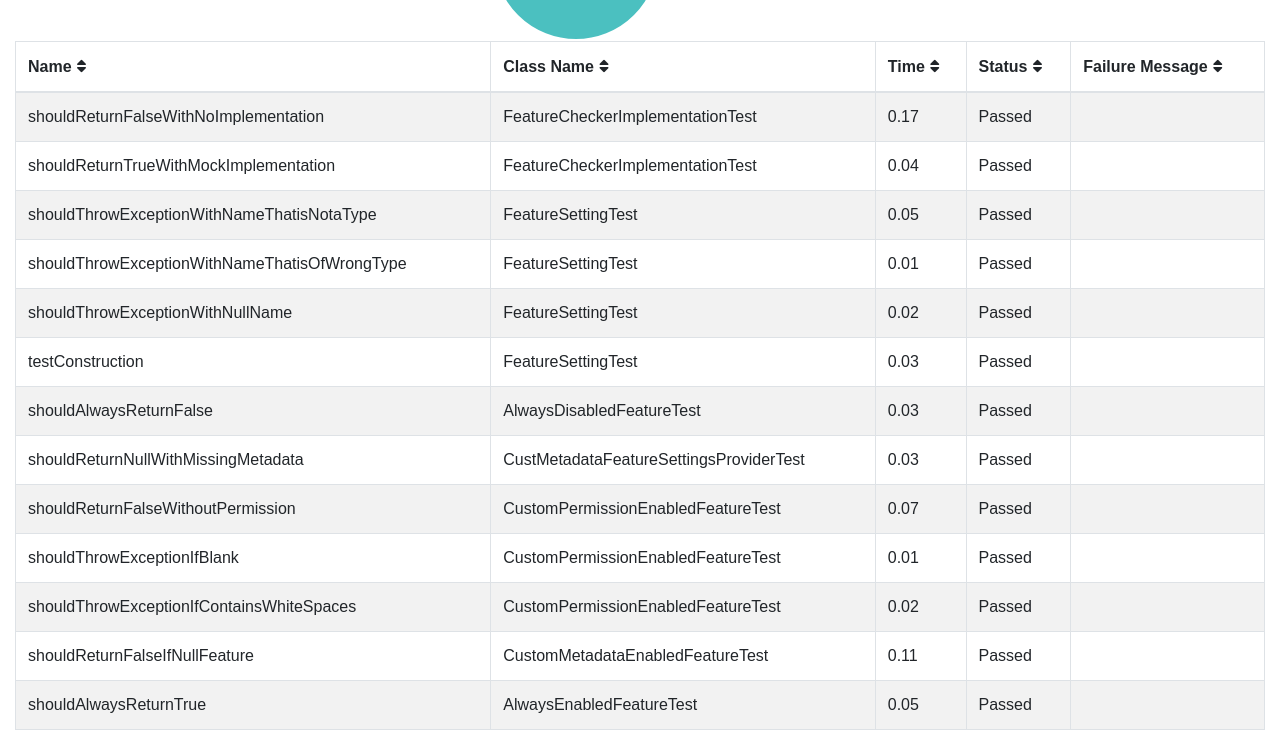
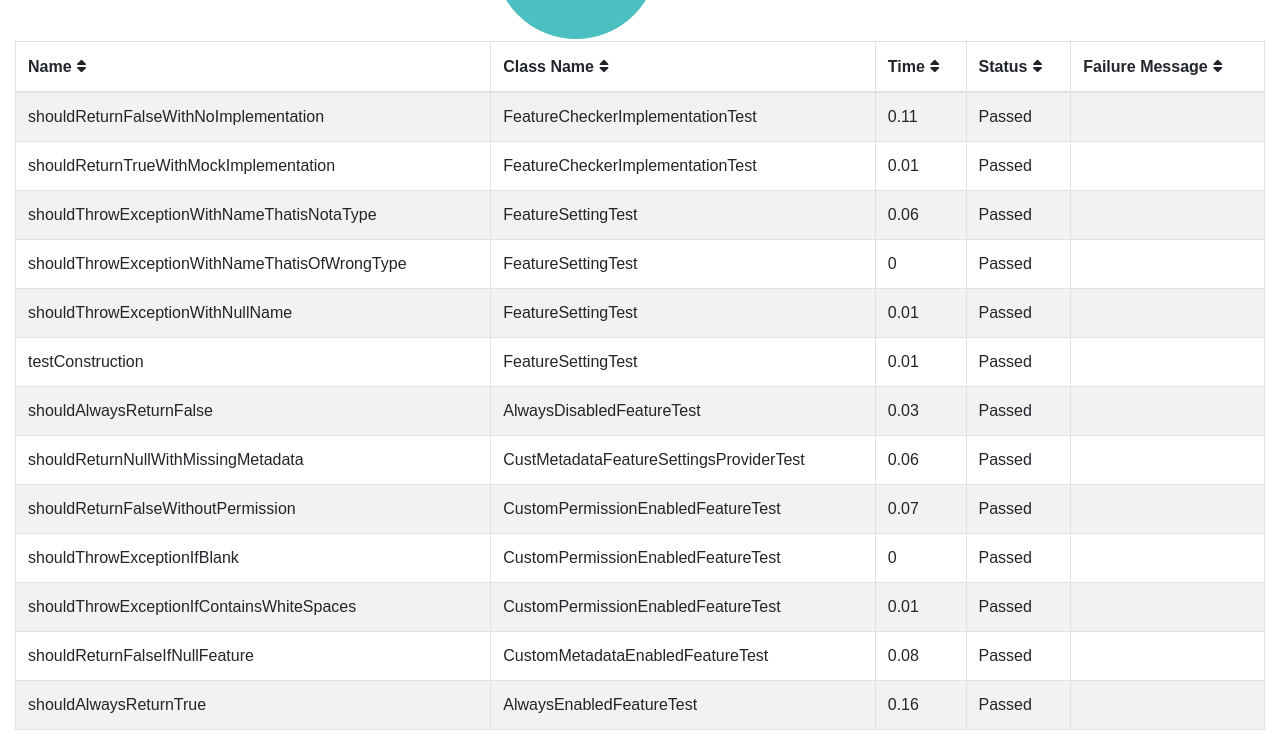
Before and after one commit to flxbl-io/sfops-dashboard, a Jekyll site: the page apextestResults/qa.html, which Jekyll copies as it is, in a window 1280 px wide. Shown: the part 305-1048 px from the top of the page. Built offline with Jekyll 4.4.1, drawn with Linux system fonts in a browser that asks for light colours.

Commit message:
updated test results of qa

```diff
--- a/apextestResults/qa.html
+++ b/apextestResults/qa.html
@@ -123,42 +123,42 @@
         <tr>
           <td>shouldReturnFalseWithNoImplementation</td>
           <td>FeatureCheckerImplementationTest</td>
-          <td>0.17</td>
+          <td>0.11</td>
           <td>Passed</td>
           <td></td>
         </tr>
         <tr>
           <td>shouldReturnTrueWithMockImplementation</td>
           <td>FeatureCheckerImplementationTest</td>
-          <td>0.04</td>
+          <td>0.01</td>
           <td>Passed</td>
           <td></td>
         </tr>
         <tr>
           <td>shouldThrowExceptionWithNameThatisNotaType</td>
           <td>FeatureSettingTest</td>
-          <td>0.05</td>
+          <td>0.06</td>
           <td>Passed</td>
           <td></td>
         </tr>
         <tr>
           <td>shouldThrowExceptionWithNameThatisOfWrongType</td>
           <td>FeatureSettingTest</td>
-          <td>0.01</td>
+          <td>0</td>
           <td>Passed</td>
           <td></td>
         </tr>
         <tr>
           <td>shouldThrowExceptionWithNullName</td>
           <td>FeatureSettingTest</td>
-          <td>0.02</td>
+          <td>0.01</td>
           <td>Passed</td>
           <td></td>
         </tr>
         <tr>
           <td>testConstruction</td>
           <td>FeatureSettingTest</td>
-          <td>0.03</td>
+          <td>0.01</td>
           <td>Passed</td>
           <td></td>
         </tr>
@@ -172,7 +172,7 @@
         <tr>
           <td>shouldReturnNullWithMissingMetadata</td>
           <td>CustMetadataFeatureSettingsProviderTest</td>
-          <td>0.03</td>
+          <td>0.06</td>
           <td>Passed</td>
           <td></td>
         </tr>
@@ -186,28 +186,28 @@
         <tr>
           <td>shouldThrowExceptionIfBlank</td>
           <td>CustomPermissionEnabledFeatureTest</td>
-          <td>0.01</td>
+          <td>0</td>
           <td>Passed</td>
           <td></td>
         </tr>
         <tr>
           <td>shouldThrowExceptionIfContainsWhiteSpaces</td>
           <td>CustomPermissionEnabledFeatureTest</td>
-          <td>0.02</td>
+          <td>0.01</td>
           <td>Passed</td>
           <td></td>
         </tr>
         <tr>
           <td>shouldReturnFalseIfNullFeature</td>
           <td>CustomMetadataEnabledFeatureTest</td>
-          <td>0.11</td>
+          <td>0.08</td>
           <td>Passed</td>
           <td></td>
         </tr>
         <tr>
           <td>shouldAlwaysReturnTrue</td>
           <td>AlwaysEnabledFeatureTest</td>
-          <td>0.05</td>
+          <td>0.16</td>
           <td>Passed</td>
           <td></td>
         </tr>
```
